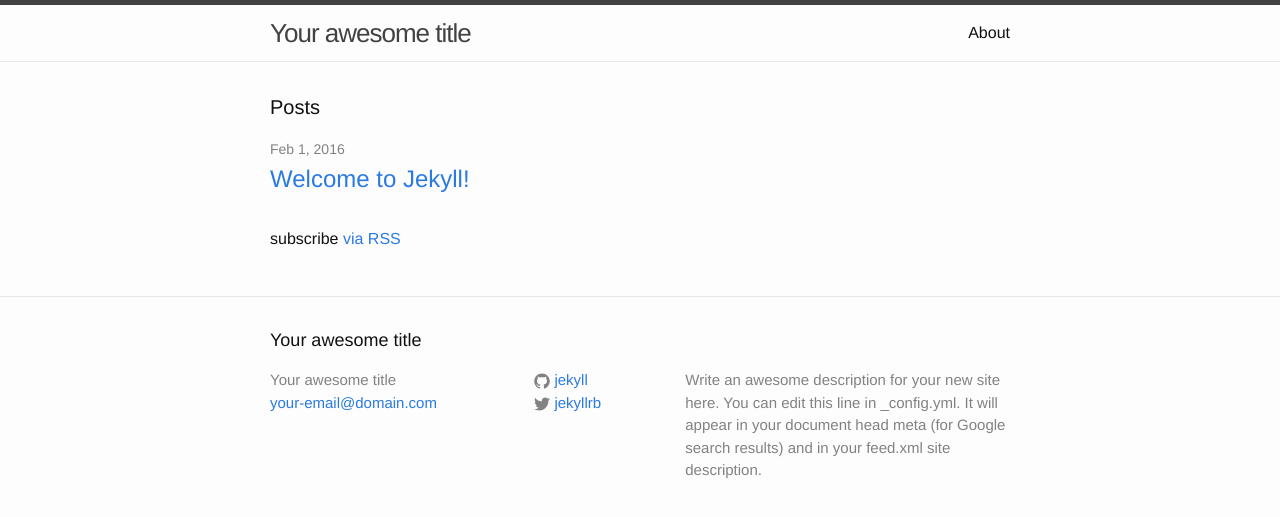
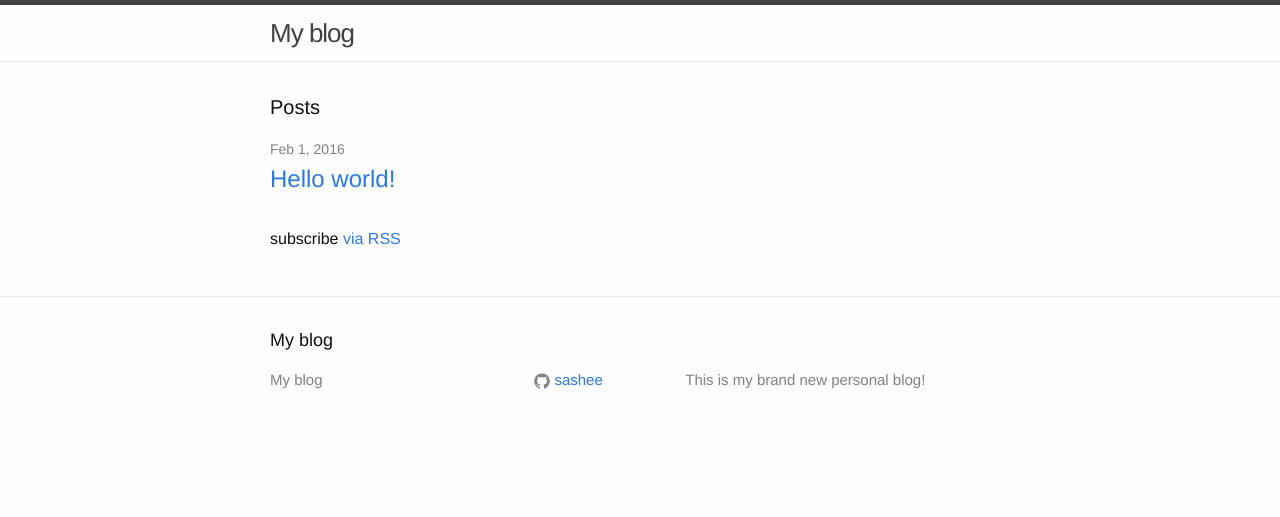
Before and after one commit to sashee/sashee.github.io, a Jekyll site: the page built from index.html, in a window 1280 px wide. Shown: the top 517 px of the page. Built offline with Jekyll 4.4.1, drawn with Linux system fonts in a browser that asks for light colours.

```diff
--- a/_config.yml
+++ b/_config.yml
@@ -6,16 +6,12 @@
 # 'jekyll serve'. If you change this file, please restart the server process.
 
 # Site settings
-title: Your awesome title
-email: your-email@domain.com
+title: My blog
 description: > # this means to ignore newlines until "baseurl:"
-  Write an awesome description for your new site here. You can edit this
-  line in _config.yml. It will appear in your document head meta (for
-  Google search results) and in your feed.xml site description.
+  This is my brand new personal blog!
 baseurl: "" # the subpath of your site, e.g. /blog
-url: "http://yourdomain.com" # the base hostname & protocol for your site
-twitter_username: jekyllrb
-github_username:  jekyll
+url: "https://sashee.github.io" # the base hostname & protocol for your site
+github_username:  sashee
 
 # Build settings
 markdown: kramdown
```
Also changed, not shown: _posts/2016-02-01-hello-world.markdown (added, +18 -0 lines), _posts/2016-02-01-welcome-to-jekyll.markdown (deleted, +0 -25 lines), about.md (deleted, +0 -15 lines), 1 other file.
